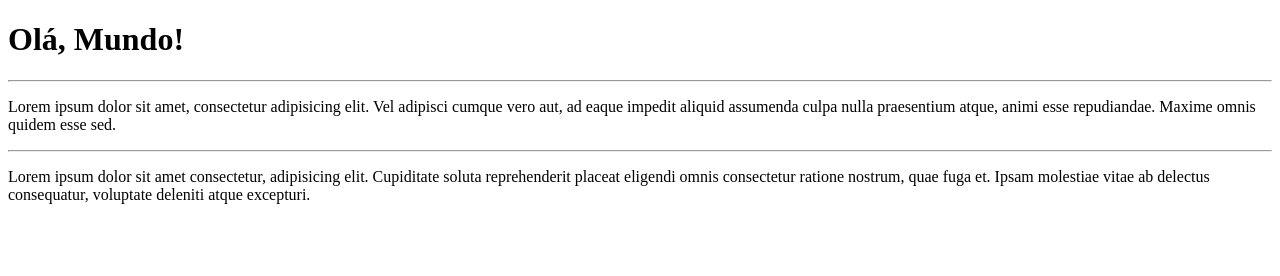
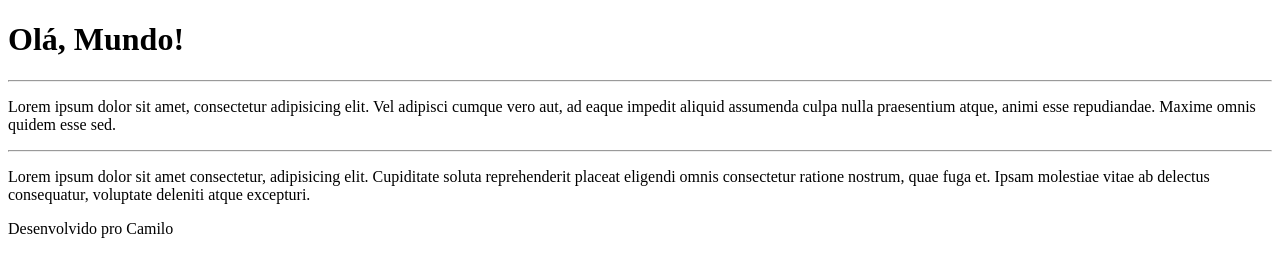
Before and after one commit to BrenoCamiloDev/GITandGITHUB, a plain HTML site: page site-exemplo/index.html in a window 1280 px wide. Drawn offline with Linux system fonts and the light colour scheme.

Commit message:
inserindo footer

```diff
--- a/site-exemplo/index.html
+++ b/site-exemplo/index.html
@@ -12,6 +12,6 @@
     <p>Lorem ipsum dolor sit amet, consectetur adipisicing elit. Vel adipisci cumque vero aut, ad eaque impedit aliquid assumenda culpa nulla praesentium atque, animi esse repudiandae. Maxime omnis quidem esse sed.</p>
 <hr>
     <p>Lorem ipsum dolor sit amet consectetur, adipisicing elit. Cupiditate soluta reprehenderit placeat eligendi omnis consectetur ratione nostrum, quae fuga et. Ipsam molestiae vitae ab delectus consequatur, voluptate deleniti atque excepturi.</p>
-
+    <footer>Desenvolvido pro Camilo</footer>
 </body>
 </html>
```
